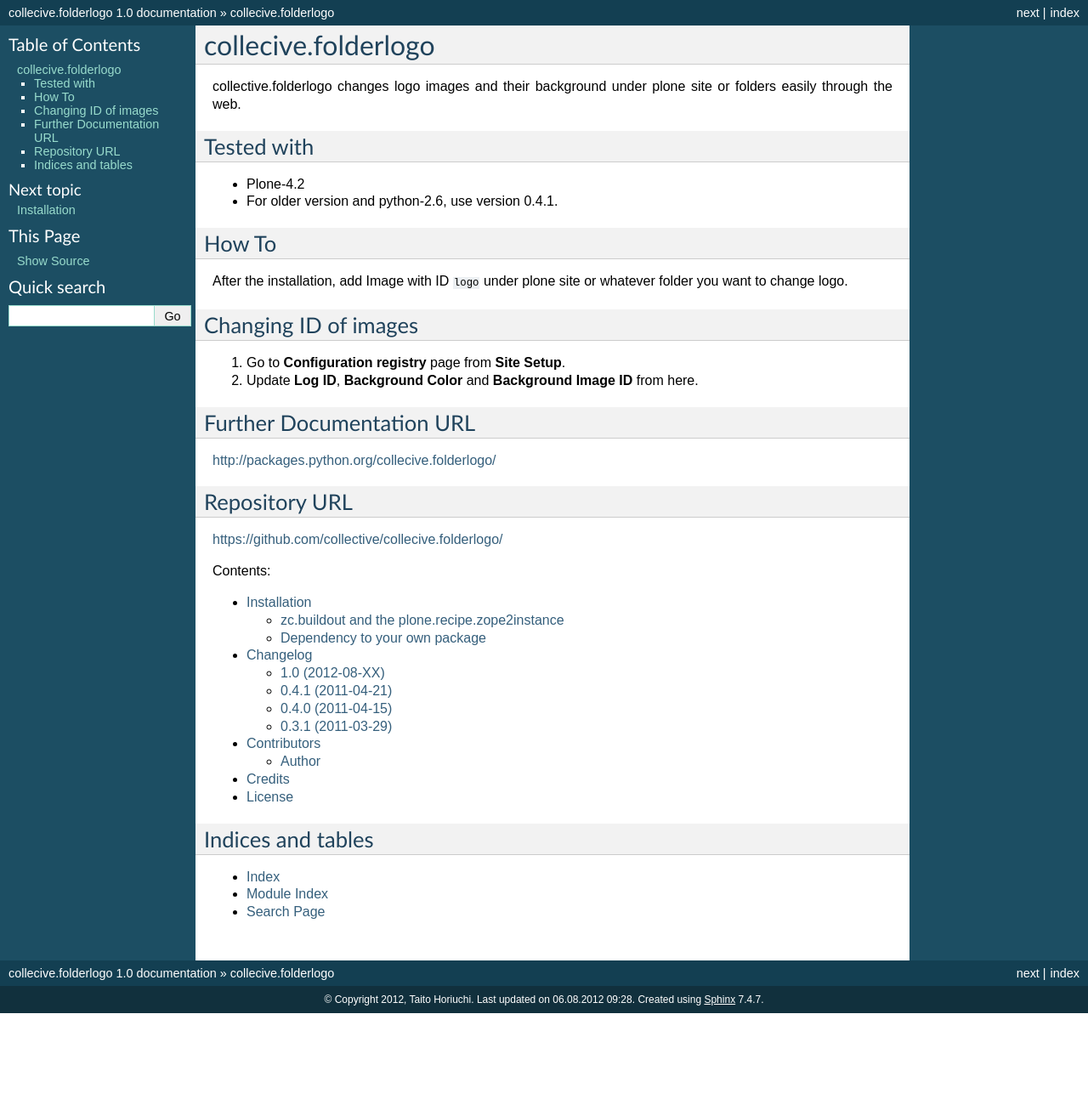
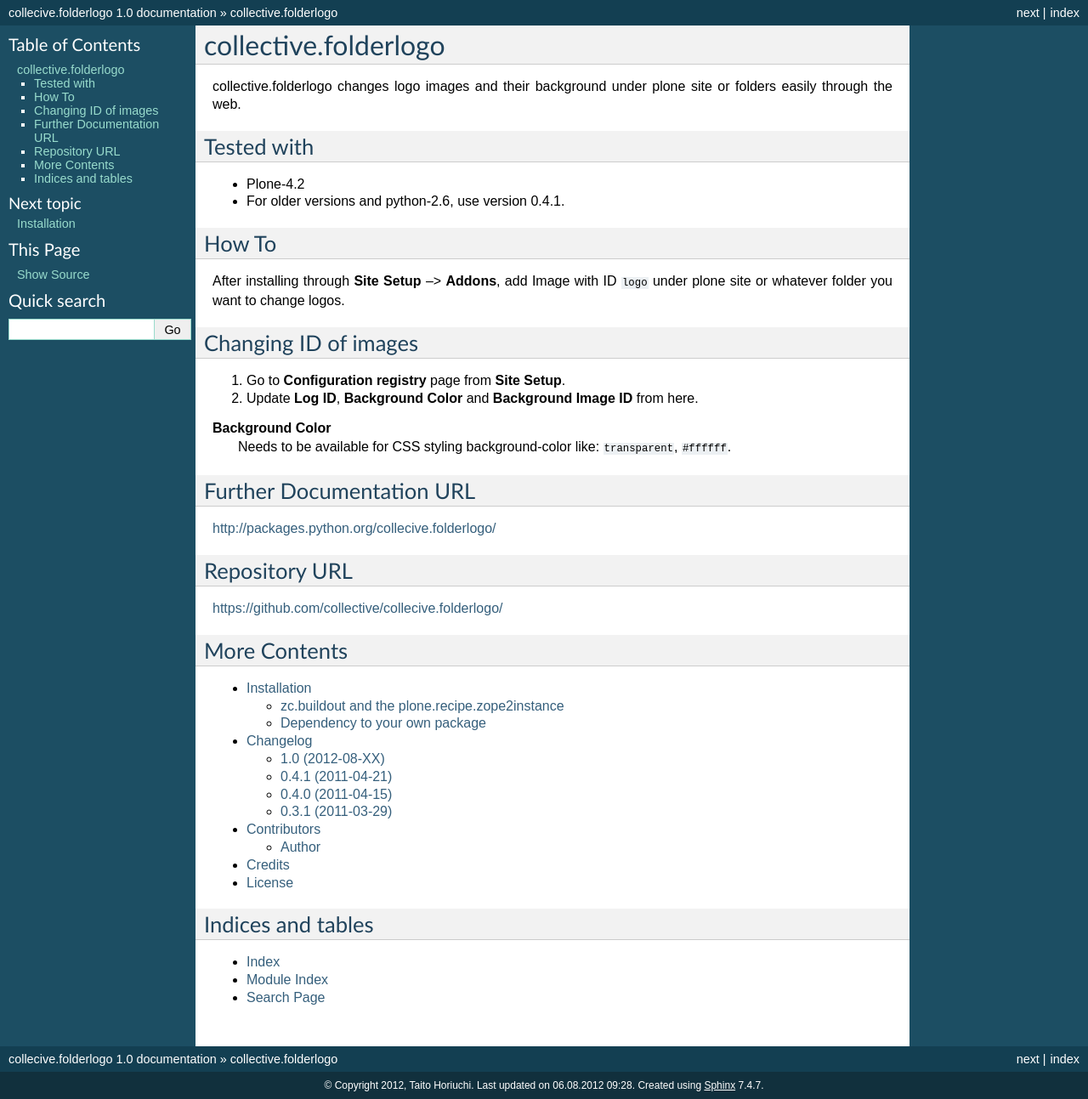
Before and after one commit to collective/collective.folderlogo, a Sphinx documentation site: the page built from collective/folderlogo/docs/index.rst, in a window 1280 px wide. Shown: the whole page at 85% size. Built offline with Sphinx 7.4.7, drawn with Linux system fonts in a browser that asks for light colours; before the commit the page ends 1192 px from its top, so only the background shows below that.

Commit message:
test and documentation updated

```diff
--- a/collective/folderlogo/docs/README.rst
+++ b/collective/folderlogo/docs/README.rst
@@ -1,6 +1,6 @@
-====================
-collecive.folderlogo
-====================
+=====================
+collective.folderlogo
+=====================
 
 collective.folderlogo changes logo images and their background under plone site or folders easily through the web.
 
@@ -8,18 +8,22 @@
 -----------
 * Plone-4.2
 
-* For older version and python-2.6, use version 0.4.1.
+* For older versions and python-2.6, use version 0.4.1.
 
 How To
 ------
 
-After the installation, add Image with ID ``logo`` under plone site or whatever folder you want to change logo.
+After installing through **Site Setup** --> **Addons**,
+add Image with ID ``logo`` under plone site or whatever folder you want to change logos.
 
 Changing ID of images
 ---------------------
 
 1. Go to **Configuration registry** page from **Site Setup**.
 2. Update **Log ID**, **Background Color** and **Background Image ID** from here.
+
+**Background Color**
+    Needs to be available for CSS styling background-color like: ``transparent``, ``#ffffff``.
 
 Further Documentation URL
 -------------------------
--- a/collective/folderlogo/docs/index.rst
+++ b/collective/folderlogo/docs/index.rst
@@ -1,6 +1,7 @@
 .. include:: README.rst
 
-Contents:
+More Contents
+-------------
 
 .. toctree::
     :maxdepth: 2
```
Also changed, not shown: 1 other file.
